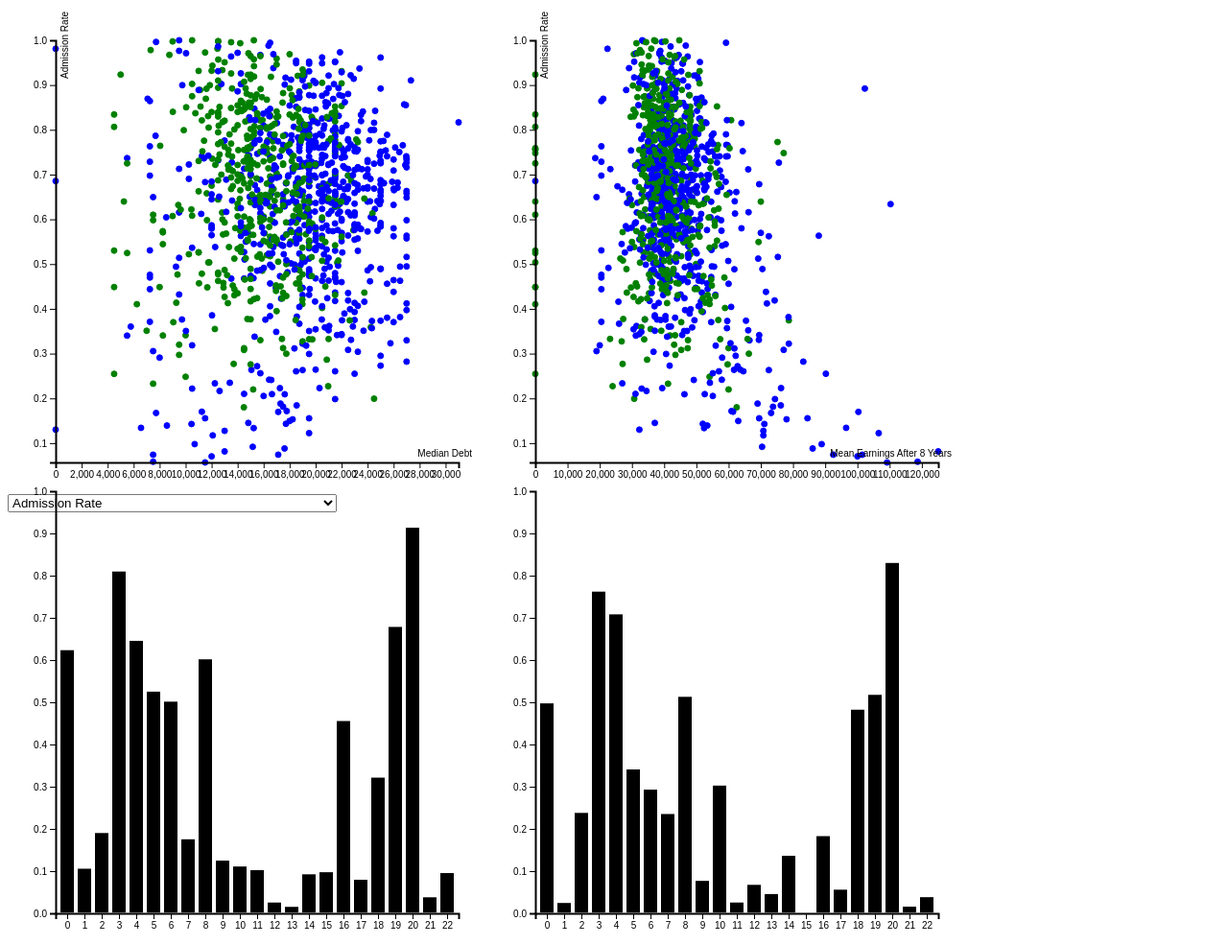
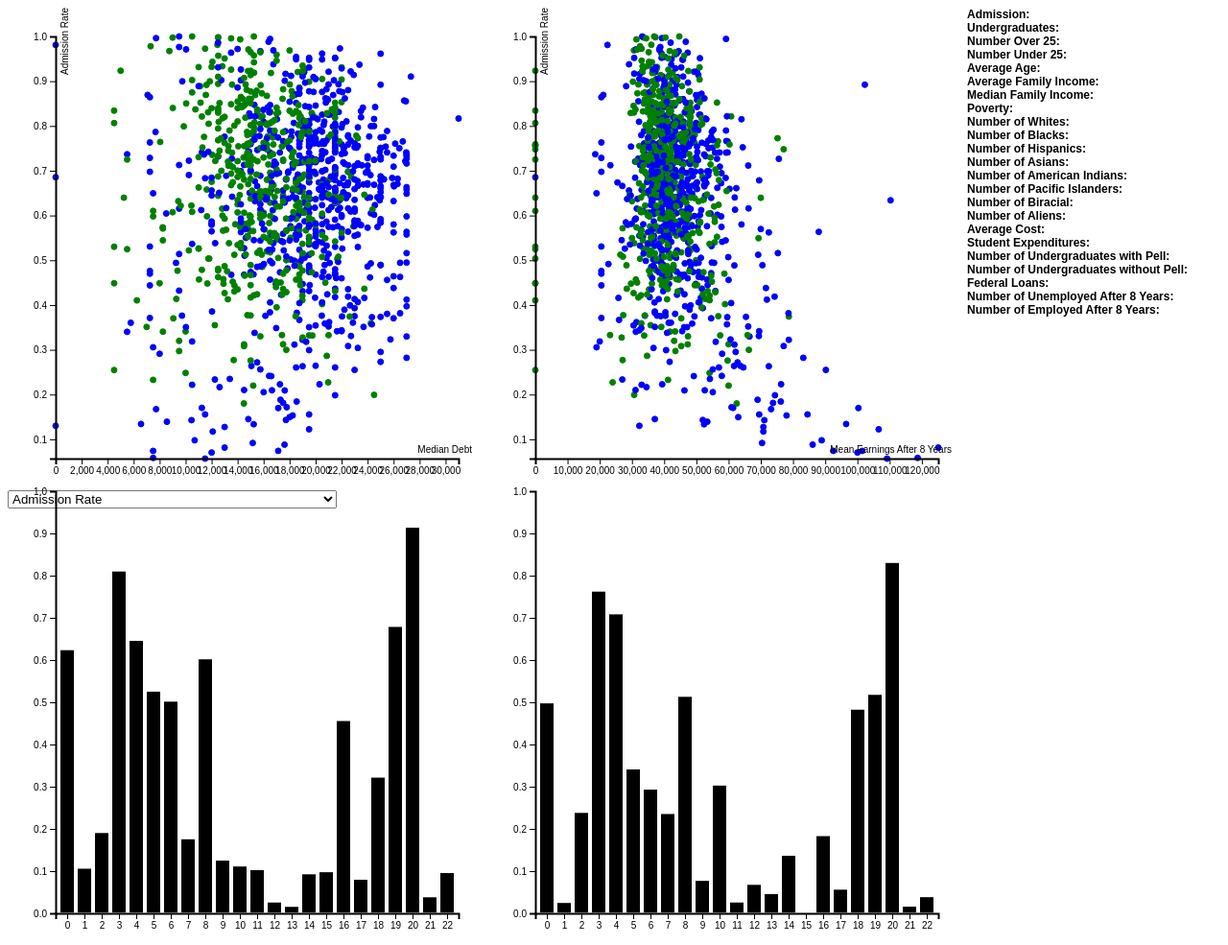
Before and after one commit to Jmc19/P5_IntroToInfoVis, a plain HTML site: page index.html in a window 1280 px wide. Shown: the whole page at 96% size. Drawn offline with nearby package versions, Linux system fonts and the light colour scheme.

Commit message:
Added Chart 5 that is details on demand

```diff
--- a/index.html
+++ b/index.html
@@ -16,6 +16,31 @@
 	    	</div>
 	    	<div id="chart4">
 	    	</div>
+	    	<div id="chart5">
+	    		<strong>Admission:</strong> <span id="admission"></span><br/>
+		        <strong>Undergraduates:</strong> <span id="undergrads"></span><br/>
+		        <strong>Number Over 25:</strong> <span id="over25"></span><br/>
+		        <strong>Number Under 25:</strong> <span id="under25"></span><br/>
+		        <strong>Average Age:</strong> <span id="avgAge"></span><br/>
+		        <strong>Average Family Income:</strong> <span id="avgFamilyIncome"></span><br/>
+		        <strong>Median Family Income:</strong> <span id="medFamilyIncome"></span><br/>
+		        <strong>Poverty:</strong> <span id="poverty"></span><br/>
+		        <strong>Number of Whites:</strong> <span id="white"></span><br/>
+		        <strong>Number of Blacks:</strong> <span id="black"></span><br/>
+		        <strong>Number of Hispanics:</strong> <span id="hispanic"></span><br/>
+		        <strong>Number of Asians:</strong> <span id="asian"></span><br/>
+		        <strong>Number of American Indians:</strong> <span id="amerIndian"></span><br/>
+		        <strong>Number of Pacific Islanders:</strong> <span id="pacificIslander"></span><br/>
+		        <strong>Number of Biracial:</strong> <span id="biracial"></span><br/>
+		        <strong>Number of Aliens:</strong> <span id="aliens"></span><br/>
+		        <strong>Average Cost:</strong> <span id="avgCost"></span><br/>
+		        <strong>Student Expenditures:</strong> <span id="studentExpenditure"></span><br/>
+		        <strong> Number of Undergraduates with Pell:</strong> <span id="undergradsWithPell"></span><br/>
+		        <strong>Number of Undergraduates without Pell:</strong> <span id="undergradsNoPell"></span><br/>
+		        <strong>Federal Loans:</strong> <span id="fedLoans"></span><br/>
+		        <strong>Number of Unemployed After 8 Years:</strong> <span id="unemployedAfter8"></span><br/>
+		        <strong>Number of Employed After 8 Years:</strong> <span id="employedAfter8"></span><br/>
+	    	</div>
 	   	</div>
 	</body>
 </html>
```
